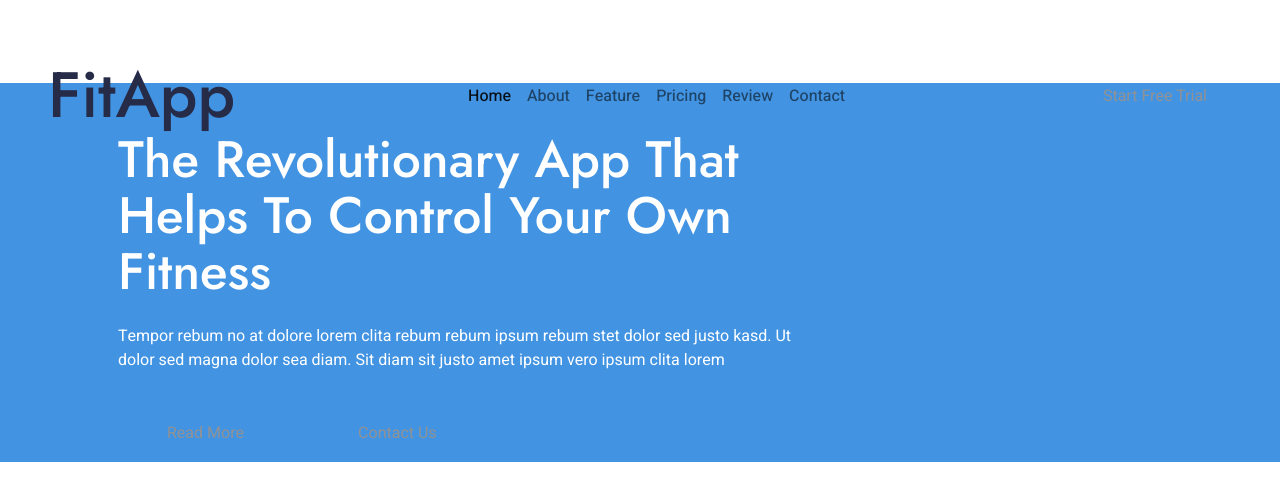
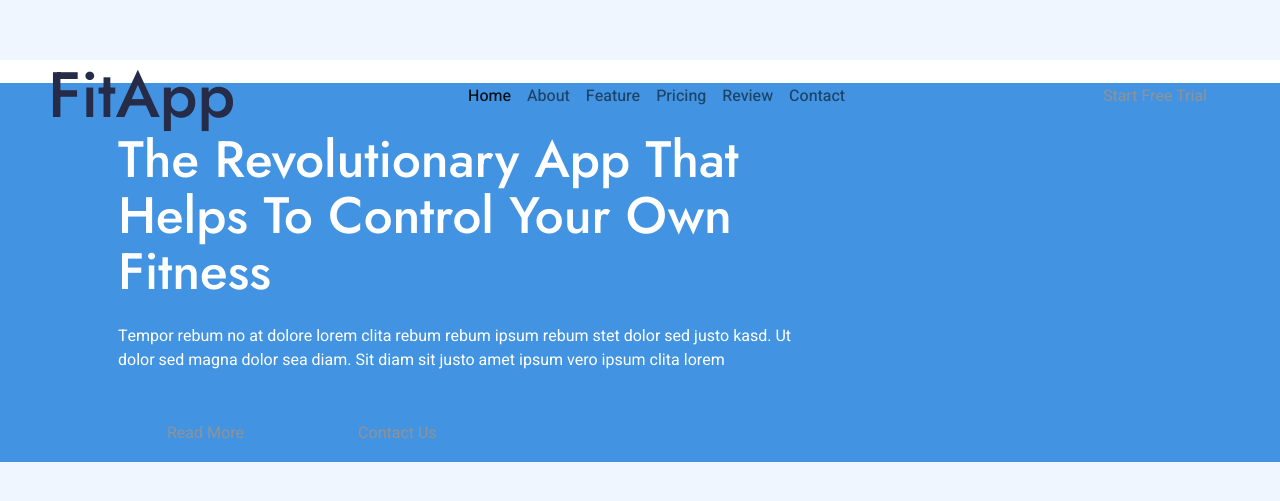
Before and after one commit to YusufDaza/React-Portfolio, a React (Vite) app: page / in a window 1280 px wide. Shown: the part 139-640 px from the top of the page. Built offline with nearby package versions, Linux system fonts and the light colour scheme.

Commit message:
app.jsx updated

```diff
--- a/package.json
+++ b/package.json
@@ -11,6 +11,7 @@
     "preview": "vite preview"
   },
   "dependencies": {
+    "bootstrap": "^5.3.3",
     "react": "^18.2.0",
     "react-dom": "^18.2.0"
   },
--- a/src/App.jsx
+++ b/src/App.jsx
@@ -4,14 +4,13 @@ import viteLogo from '/vite.svg'
 import './App.css'
 import Spinner from './components/spinner'
 import NavBar from './components/navbar'
-import './assets/scss/bootstrap.scss'
+// import './assets/scss/bootstrap.scss'
 
 function App() {
   const [count, setCount] = useState(0)
 
   return (
     <>
-     <Spinner/>
      <NavBar/>
     </>
   )
```
Also changed, not shown: 1 other file (tests, documents, lock files or other folders).
